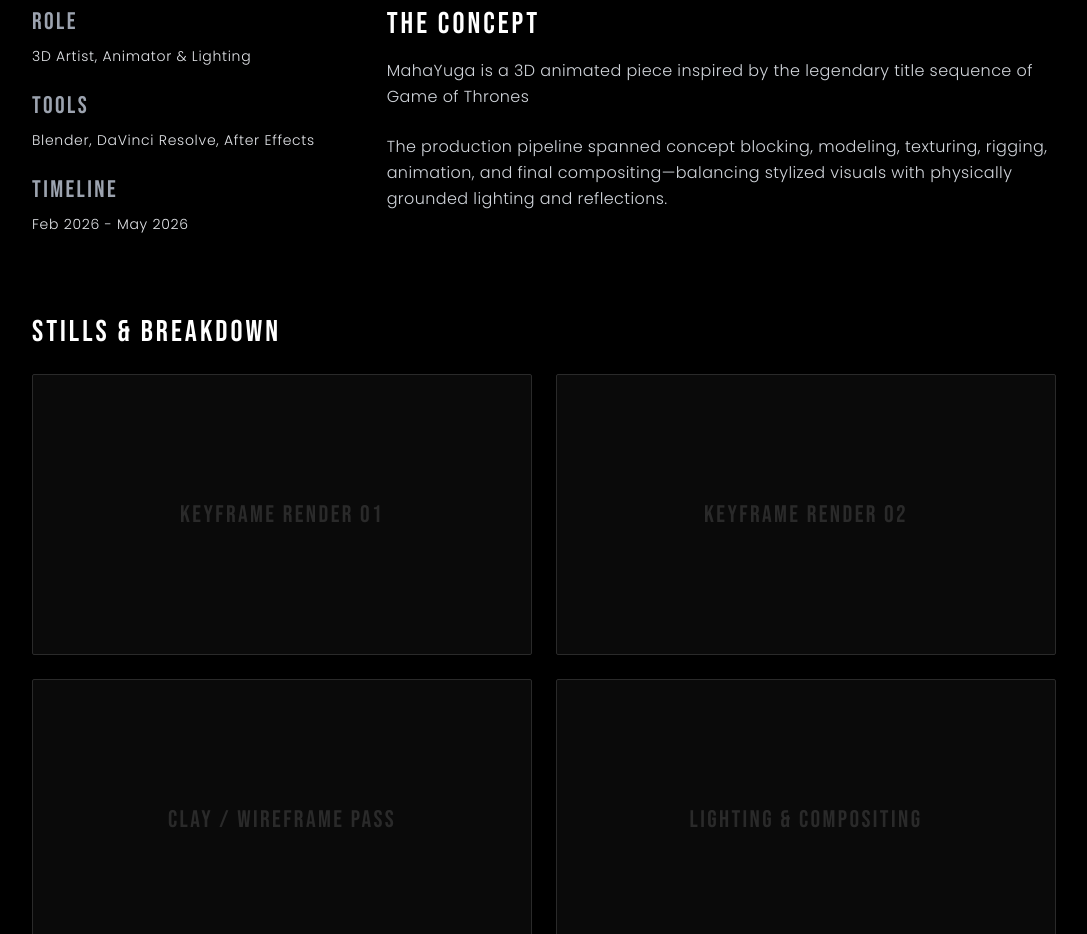
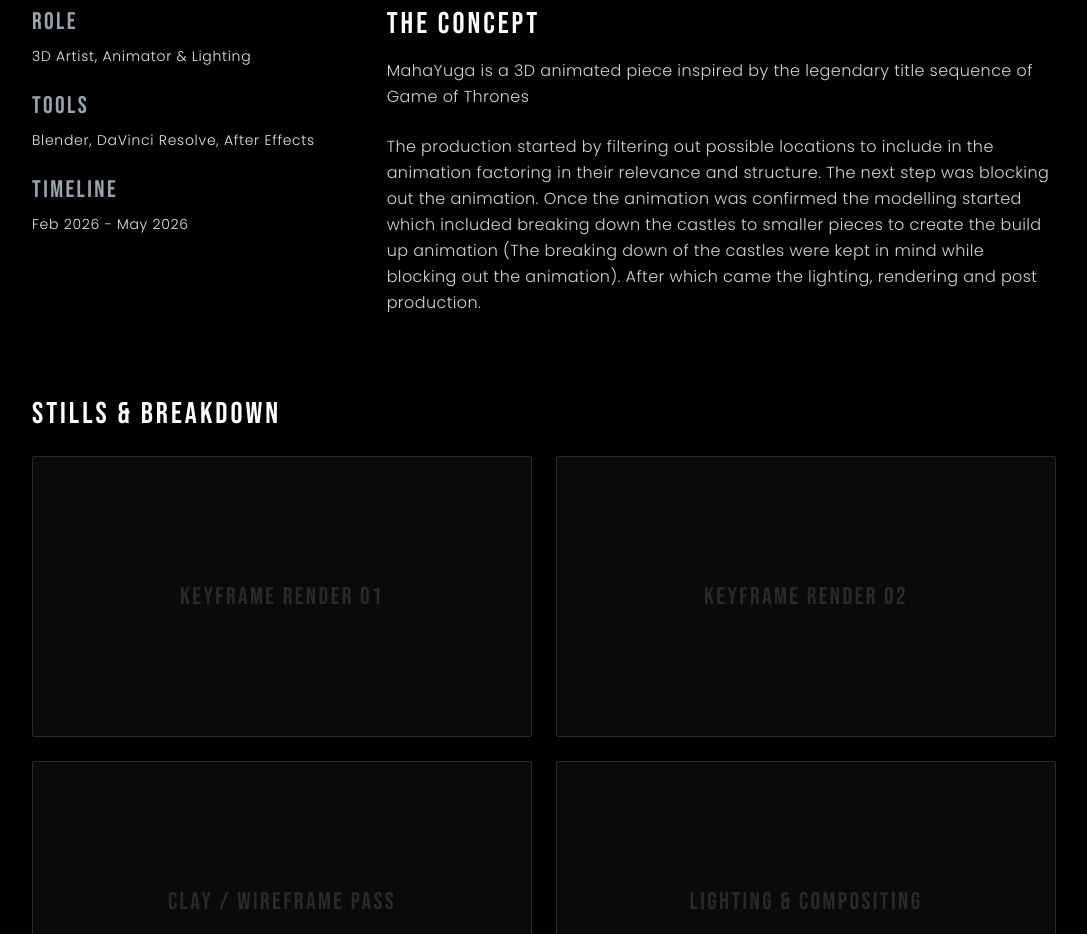
Before and after one commit to StuffbyNoel/MahaYuga-Portfolio, a plain HTML site: page index.html in a window 1280 px wide. Shown: the part 1160-2094 px from the top of the page, without its empty margins (96-1183 px from the left). Drawn offline with nearby package versions, Linux system fonts and the light colour scheme.

Commit message:
Update index.html

```diff
--- a/index.html
+++ b/index.html
@@ -102,7 +102,7 @@
                     MahaYuga is a 3D animated piece inspired by the legendary title sequence of Game of Thrones
                 </p>
                 <p class="text-gray-300 font-light tracking-wide leading-relaxed">
-                    The production pipeline spanned concept blocking, modeling, texturing, rigging, animation, and final compositing—balancing stylized visuals with physically grounded lighting and reflections.
+                    The production started by filtering out possible locations to include in the animation factoring in their relevance and structure. The next step was blocking out the animation. Once the animation was confirmed the modelling started which included breaking down the castles to smaller pieces to create the build up animation (The breaking down of the castles were kept in mind while blocking out the animation). After which came the lighting, rendering and post production.
                 </p>
             </div>
         </div>
```
